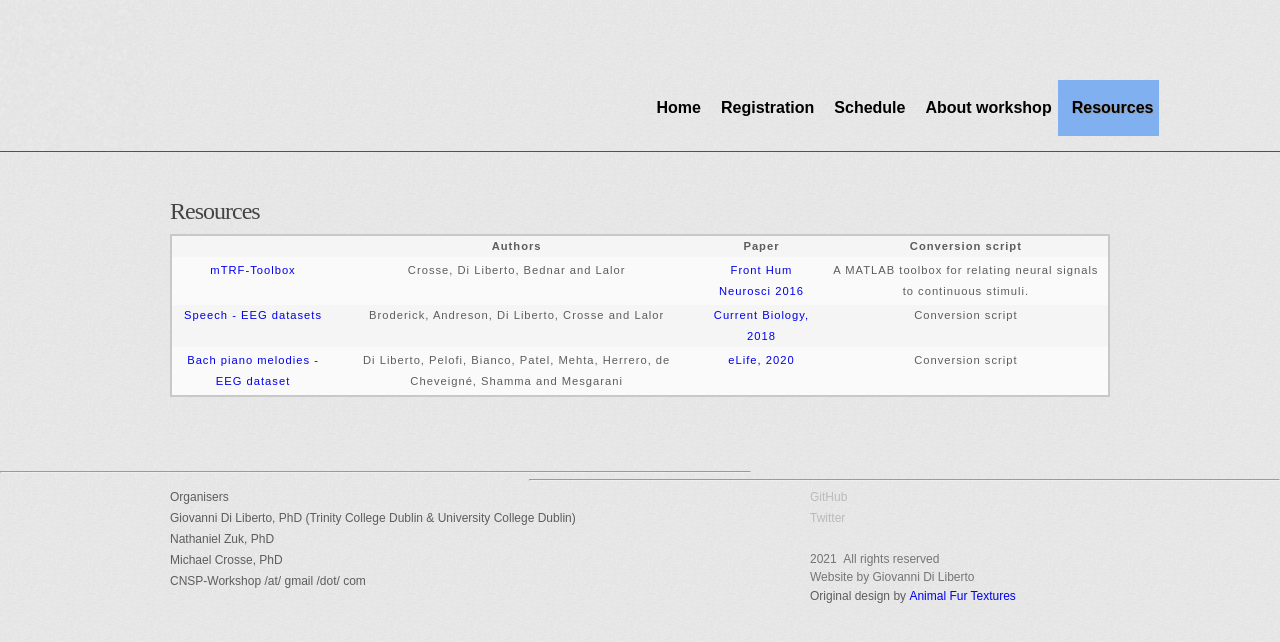
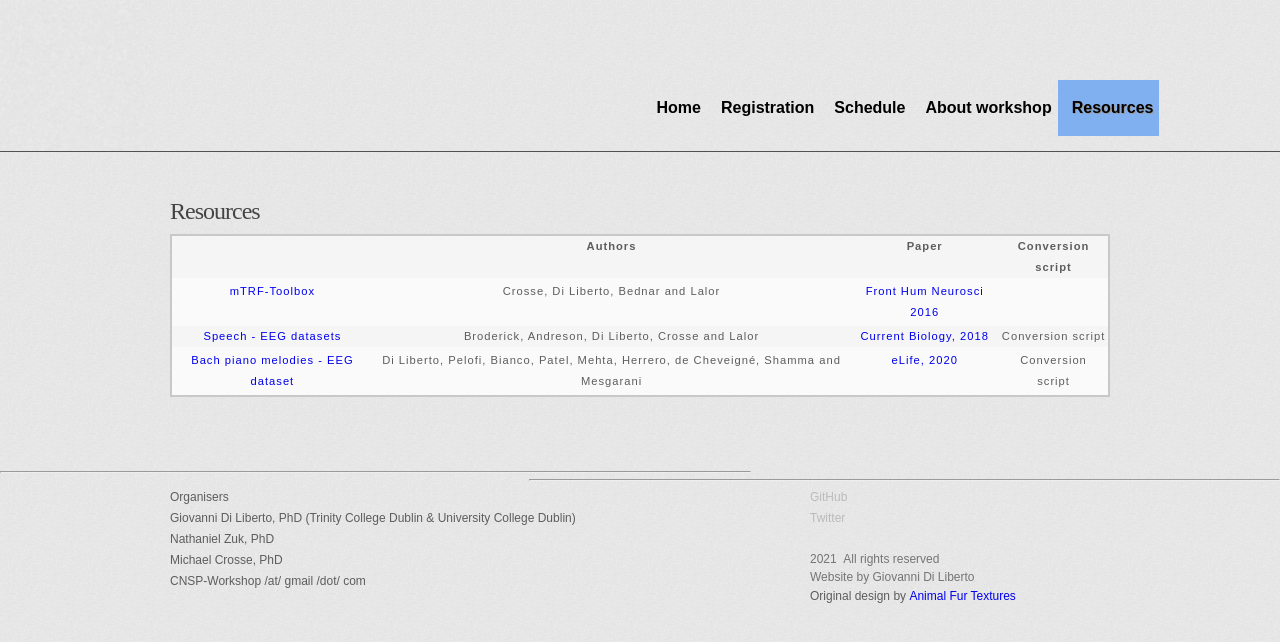
Before and after one commit to CNSP-Workshop/website, a plain HTML site: page resources.html in a window 1280 px wide. Drawn offline with Linux system fonts and the light colour scheme.

Commit message:
Add files via upload

```diff
--- a/resources.html
+++ b/resources.html
@@ -51,7 +51,7 @@
 			<td><a href="https://github.com/mickcrosse/mTRF-Toolbox">mTRF-Toolbox</a></td>
 			<td>Crosse, Di Liberto, Bednar and Lalor</td>
 			<td><a href="https://www.frontiersin.org/articles/10.3389/fnhum.2016.00604/full">Front Hum Neurosci 2016</a></td>
-			<td>A MATLAB toolbox for relating neural signals to continuous stimuli.</td>
+			<td></td> <!--A MATLAB toolbox for relating neural signals to continuous stimuli.-->
 		  </tr>
 		  <tr>
 			<td><a href="https://doi.org/10.5061/dryad.070jc">Speech - EEG datasets</a></td>
```
